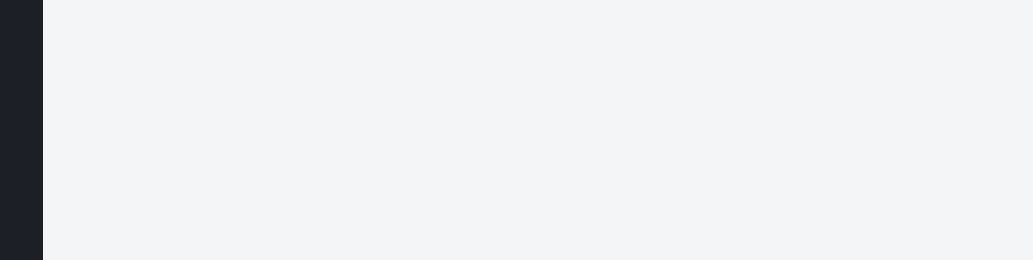
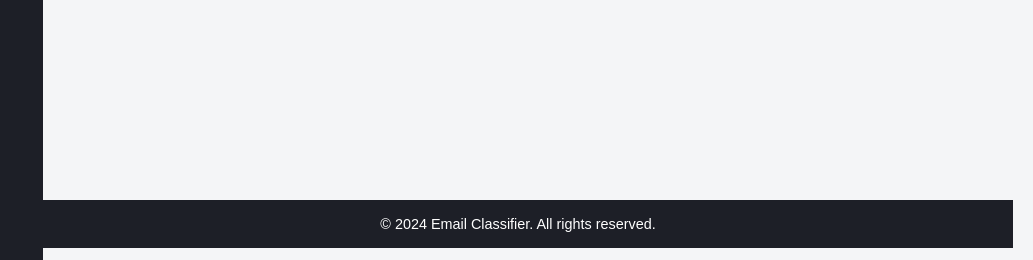
Before and after one commit to shahajahanZB/Customer-Issue-classification, a Flask app: page / in a window 1280 px wide. Shown: the part 540-800 px from the top of the page, without its empty margins (247-1280 px from the left). Run offline with Flask 3, Linux system fonts and the light colour scheme; a user stored in the database is signed in; data comes from the database, SQL or seed files in the repository.

Commit message:
update 5

```diff
--- a/static/admin.css
+++ b/static/admin.css
@@ -464,3 +464,46 @@ body.dark input[type="number"] {
     border-color: #6B7280;
     color: #F9FAFB;
 }
+
+/* Overview page specific layout */
+.admin-overview {
+    min-height: calc(100vh - 100px); /* Adjust for header and footer */
+    display: flex;
+    flex-direction: column;
+}
+
+.admin-overview .main-content {
+    flex: 1;
+}
+
+.admin-overview .footer {
+    position: sticky;
+    bottom: 0;
+    width: calc(100% - 250px);
+}
+
+/* Footer Styles */
+.footer {
+    background-color: #1d1f27;
+    padding: 1rem 0;
+    margin-top: auto;
+    margin-left: 270px;
+    text-align: center;
+    width: calc(100% - 290px); /* Adjusted width to prevent overflow */
+}
+
+.footer .copyright {
+    color: #ffffff; /* Changed from #a0aec0 to white for better visibility */
+    font-size: 0.9rem; /* Slightly larger text */
+    margin: 0;
+    font-weight: 400; /* Added font weight */
+}
+
+/* Dark theme footer adjustment */
+body.dark .footer {
+    background-color: #111827;
+}
+
+body.dark .footer .copyright {
+    color: #ffffff; /* Ensure text is visible in dark mode too */
+}
--- a/templates/admin.html
+++ b/templates/admin.html
@@ -1,6 +1,7 @@
 {% extends "base.html" %}
 
 {% block content %}
+<div class="admin-overview">
     <div class="header">
         <h1>Query Dashboard</h1>
     </div>
@@ -22,6 +23,7 @@
             </tbody>
         </table>
     </div>
+</div>
 {% endblock %}
 
 {% block scripts %}
--- a/templates/base.html
+++ b/templates/base.html
@@ -8,6 +8,7 @@
     {% block extra_css %}{% endblock %}
 </head>
 <body>
+    <div class="layout-wrapper">
         <div class="sidebar">
             <h2>📄Email Classifier</h2>
             <ul>
@@ -17,8 +18,15 @@
             </ul>
         </div>
 
+        <div class="content-wrapper">
             <div class="main-content">
                 {% block content %}{% endblock %}
+            </div>
+
+            <footer class="footer">
+                <p class="copyright">&copy; 2024 Email Classifier. All rights reserved.</p>
+            </footer>
+        </div>
     </div>
 
     {% block scripts %}{% endblock %}
```
Lines whose indentation alone changed are shown as unchanged.
